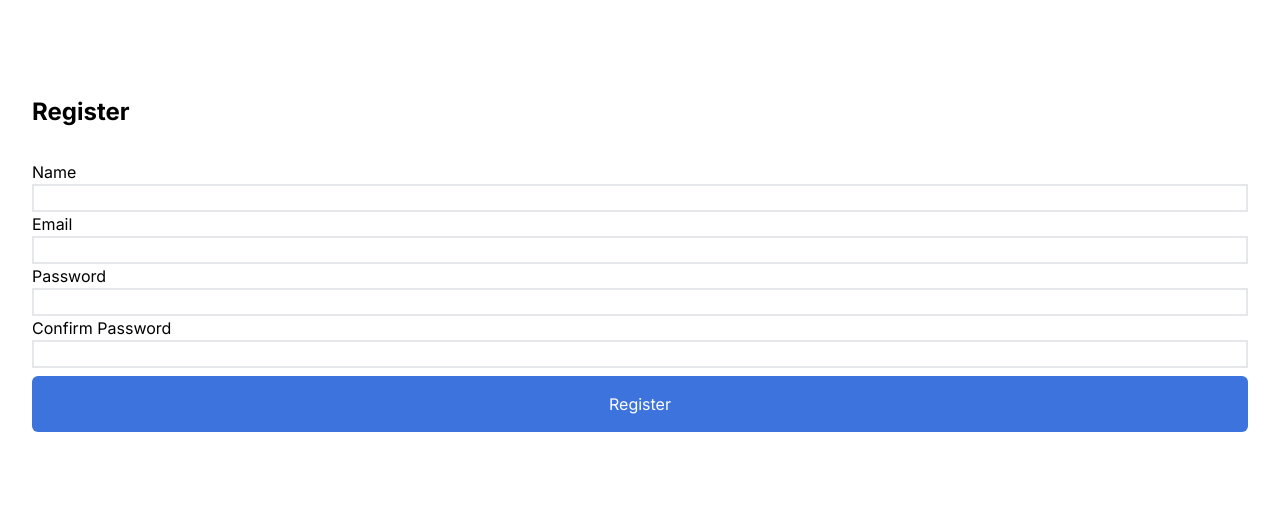
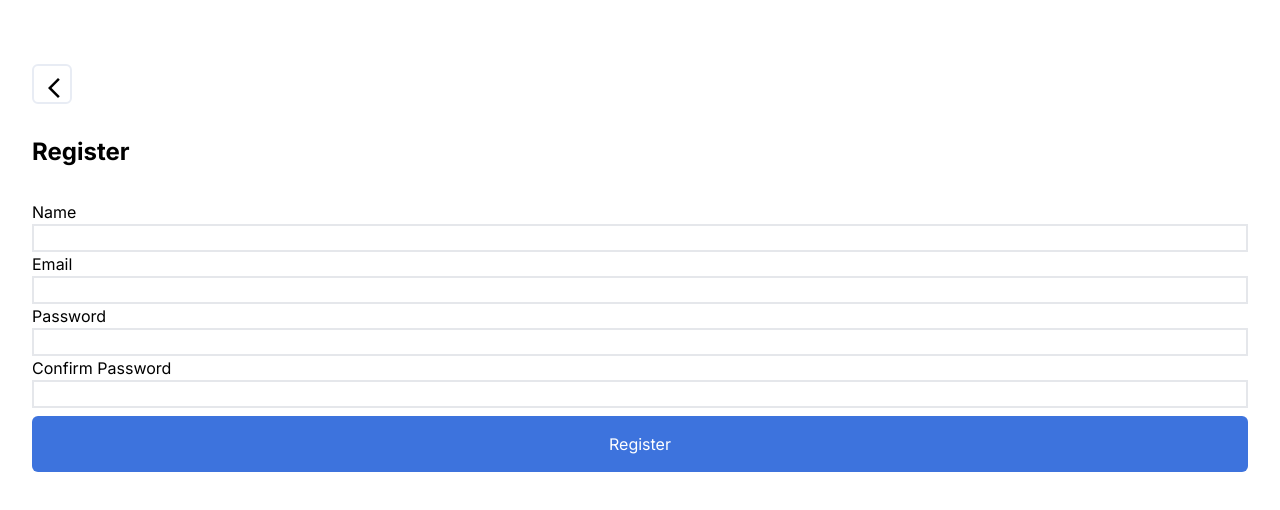
Before and after one commit to userrounakk/attendance-app-frontend, a Next.js app in the folder nock/: page /register in a window 1280 px wide. Shown: the top 510 px of the page. Built offline with nearby package versions, Linux system fonts and the light colour scheme.

Commit message:
feat: added proper back button

```diff
--- /dev/null
+++ b/nock/app/components/BackButton.tsx
@@ -0,0 +1,17 @@
+"use client";
+import { useRouter } from "next/navigation";
+import ArrowBackIosNewIcon from "@mui/icons-material/ArrowBackIosNew";
+
+export default function BackButton() {
+  const router = useRouter();
+  return (
+    <div
+      className="p-2 rounded-md border-2 border-[#E8ECF4] w-[40px] h-[40px]"
+      onClick={() => {
+        router.back();
+      }}
+    >
+      <ArrowBackIosNewIcon />
+    </div>
+  );
+}
--- a/nock/app/login/page.tsx
+++ b/nock/app/login/page.tsx
@@ -4,6 +4,7 @@ import Link from "next/link";
 import { useRouter } from "next/navigation";
 import { useState } from "react";
 import toast, { Toaster } from "react-hot-toast";
+import BackButton from "../components/BackButton";
 export default function Signin() {
   const [email, setEmail] = useState("");
   const [pass, setPass] = useState("");
@@ -32,6 +33,7 @@ export default function Signin() {
   return (
     <div className="px-8 py-16">
       <Toaster position="top-center" reverseOrder={false} />
+      <BackButton />
       <div className="font-bold text-2xl py-8">Log In</div>
       <div className="flex flex-col">
         <label htmlFor="">Email</label>
--- a/nock/app/register/page.tsx
+++ b/nock/app/register/page.tsx
@@ -2,6 +2,8 @@
 import axios from "axios";
 import Link from "next/link";
 import { useState } from "react";
+import BackButton from "../components/BackButton";
+import { useRouter } from "next/router";
 export default function Signin() {
   const [name, setName] = useState("");
   const [email, setEmail] = useState("");
@@ -28,6 +30,7 @@ export default function Signin() {
   }
   return (
     <div className="px-8 py-16">
+      <BackButton />
       <div className="font-bold text-2xl py-8">Register</div>
       <div className="flex flex-col">
         <label htmlFor="">Name</label>
--- a/nock/app/team/[id]/page.tsx
+++ b/nock/app/team/[id]/page.tsx
@@ -96,7 +96,7 @@ export default function Team({ params }: Props) {
           );
         })
       ) : (
-        <div>No meetings today!</div>
+        <div className="p-8">No meetings today!</div>
       )}
 
       <BottomNav id={params.id} />
```
Also changed, not shown: 1 other file (tests, documents, lock files or other folders).
